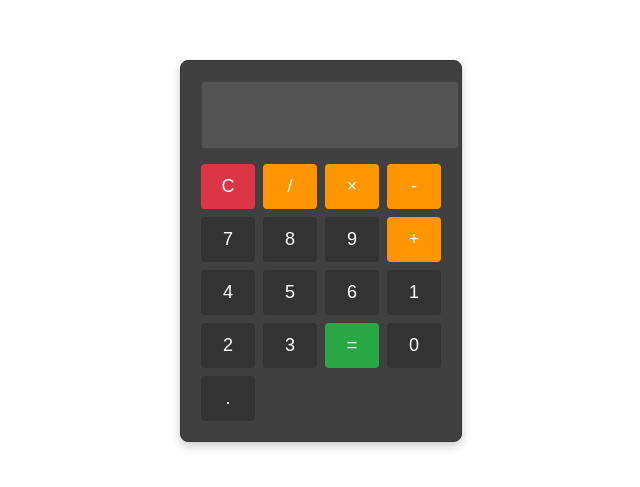
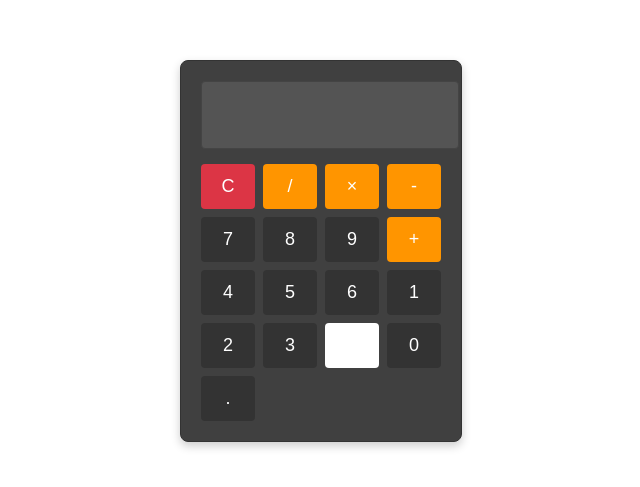
Before and after one commit to WaiXian02/SoftwareEnginnerAssignment2, a website: page index.html in a window 1280 px wide. Shown: the part 149-636 px from the top of the page, without its empty margins (319-959 px from the left). Drawn offline with Linux system fonts and the light colour scheme.

Commit message:
change equal button to white

```diff
--- a/index.html
+++ b/index.html
@@ -66,7 +66,7 @@
         }
 
         .equals {
-            background-color: #28a745;
+            background-color: #ffff;
         }
 
         .equals:hover {
```
